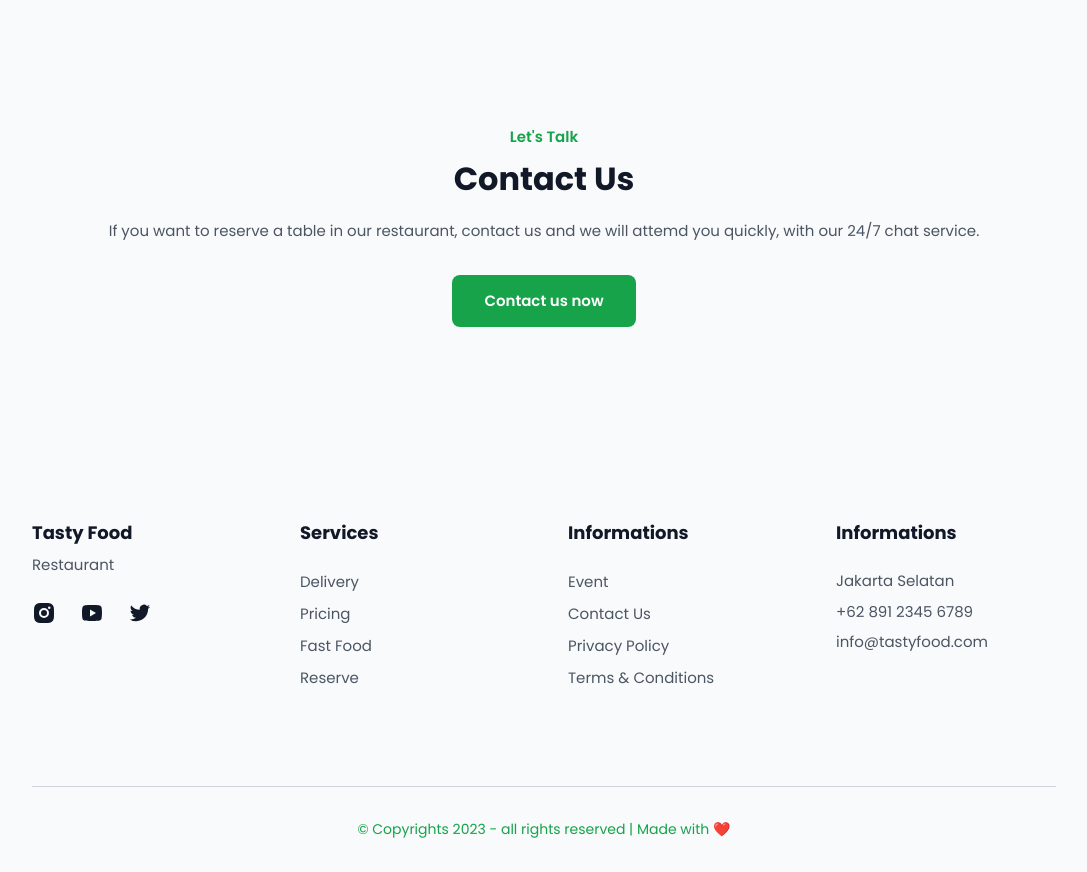
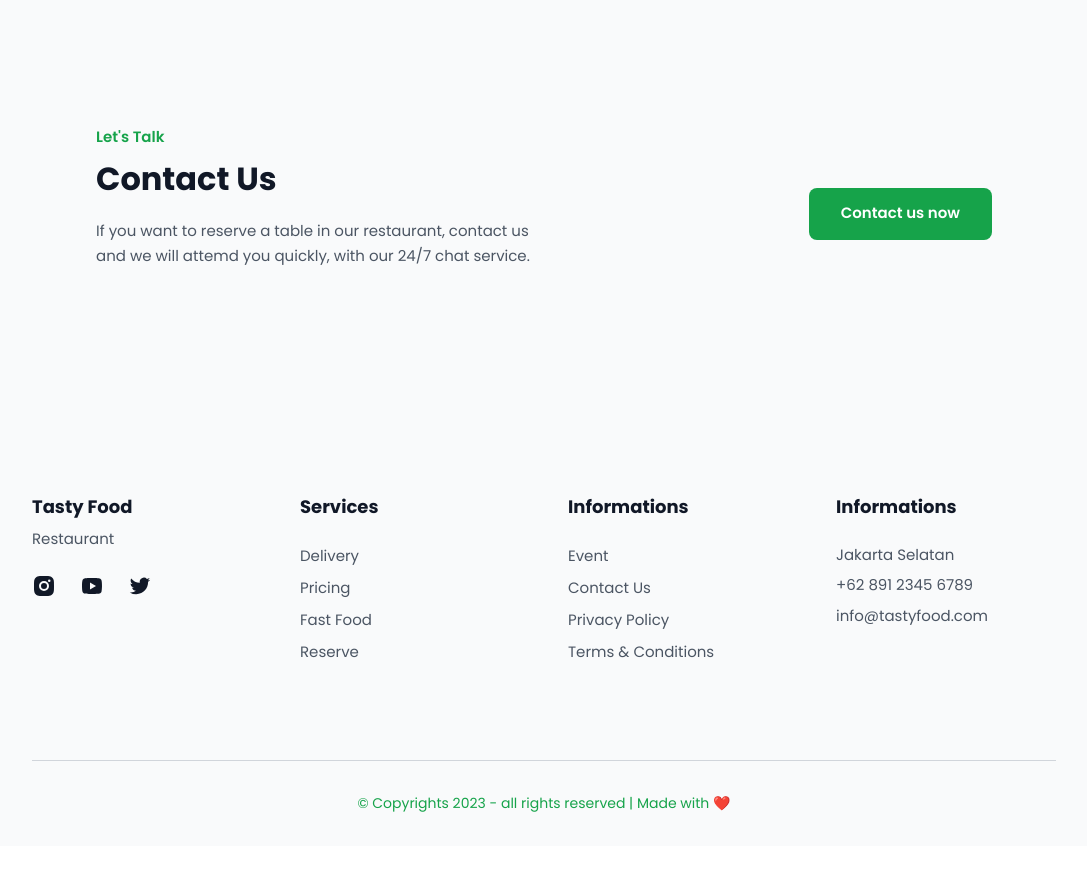
Before and after one commit to fajarfadillahh/tasty-restaurant-react-tailwind, a React (Vite) app: page / in a window 1280 px wide. Shown: the part 3080-3952 px from the top of the page, without its empty margins (96-1183 px from the left). After the commit the page ends 3926 px from the top, so only its background shows below. Built offline with nearby package versions, Linux system fonts and the light colour scheme.

Commit message:
responsive Contact.jsx

```diff
--- a/src/components/Contact.jsx
+++ b/src/components/Contact.jsx
@@ -5,17 +5,20 @@ import Button from "./Button";
 export default function Contact() {
   return (
     <section className="contact section">
-      <div className="contact__container container grid">
-        <div className="contact__data justify-self-center text-center">
+      <div className="contact__container container grid sm:grid-cols-2 sm:items-center lg:max-w-4xl">
+        <div className="contact__data justify-self-center text-center sm:text-left">
           <p className="contact__subtitle section-subtitle">Let's Talk</p>
           <h1 className="contact__title section-title">Contact Us</h1>
-          <p className="contact__text section-text">
+          <p className="contact__text section-text md:max-w-md">
             If you want to reserve a table in our restaurant, contact us and we
             will attemd you quickly, with our 24/7 chat service.
           </p>
         </div>
 
-        <Button url="/contact-us" className="justify-self-center">
+        <Button
+          url="/contact-us"
+          className="justify-self-center sm:justify-self-end"
+        >
           Contact us now
         </Button>
       </div>
```
